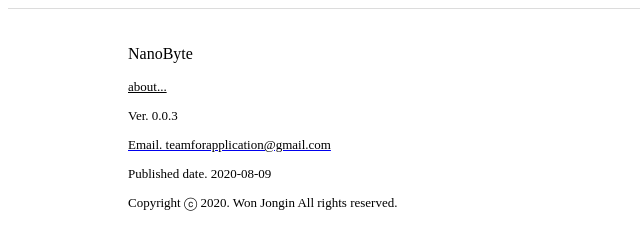
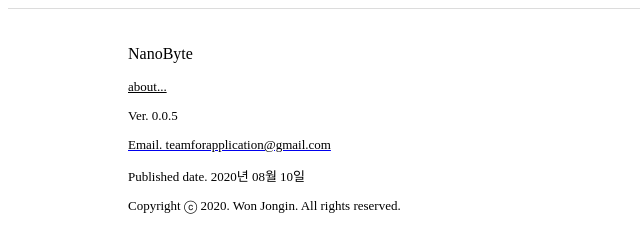
Before and after one commit to wonjongin/NBweb-2020, a Gatsby site: page /common/footer in a window 1280 px wide. Shown: the full height of the page, 0-640 px from the left. Built offline with nearby package versions, Linux system fonts and the light colour scheme; Gatsby itself is replaced by a stand-in of ours.

Commit message:
2020-08-10-22:09:11 | 발행일 함수화

```diff
--- a/src/pages/common/footer.js
+++ b/src/pages/common/footer.js
@@ -2,6 +2,16 @@ import React from "react"
 import logo from "../../img/NBlogo-nobg-white.png"
 import { Link } from "gatsby"
 import "./footer.css"
+
+function PublishedDate() {
+  // let today = new Date()
+  // let year = today.getFullYear()
+  // let month = today.getMonth() + 1
+  // let date = today.getDate()
+  // let minute = today.getMinutes()
+  // return year + "년 " + month + "월 " + date + "일"
+  return "2020년 08월 10일"
+}
 
 function Footer() {
   return (
@@ -18,12 +28,14 @@ function Footer() {
               about...
             </Link>
           </p>
-          <p>Ver. 0.0.3</p>
+          <p>Ver. 0.0.5</p>
           <a href="mailto:teamforapplication@gmail.com">
             <p>Email. teamforapplication@gmail.com</p>
           </a>
-          <p>Published date. 2020-08-09</p>
-          <p>Copyright ⓒ 2020. Won Jongin All rights reserved.</p>
+          <p>
+            Published date. <PublishedDate />
+          </p>
+          <p>Copyright ⓒ 2020. Won Jongin. All rights reserved.</p>
         </div>
       </footer>
     </div>
```
